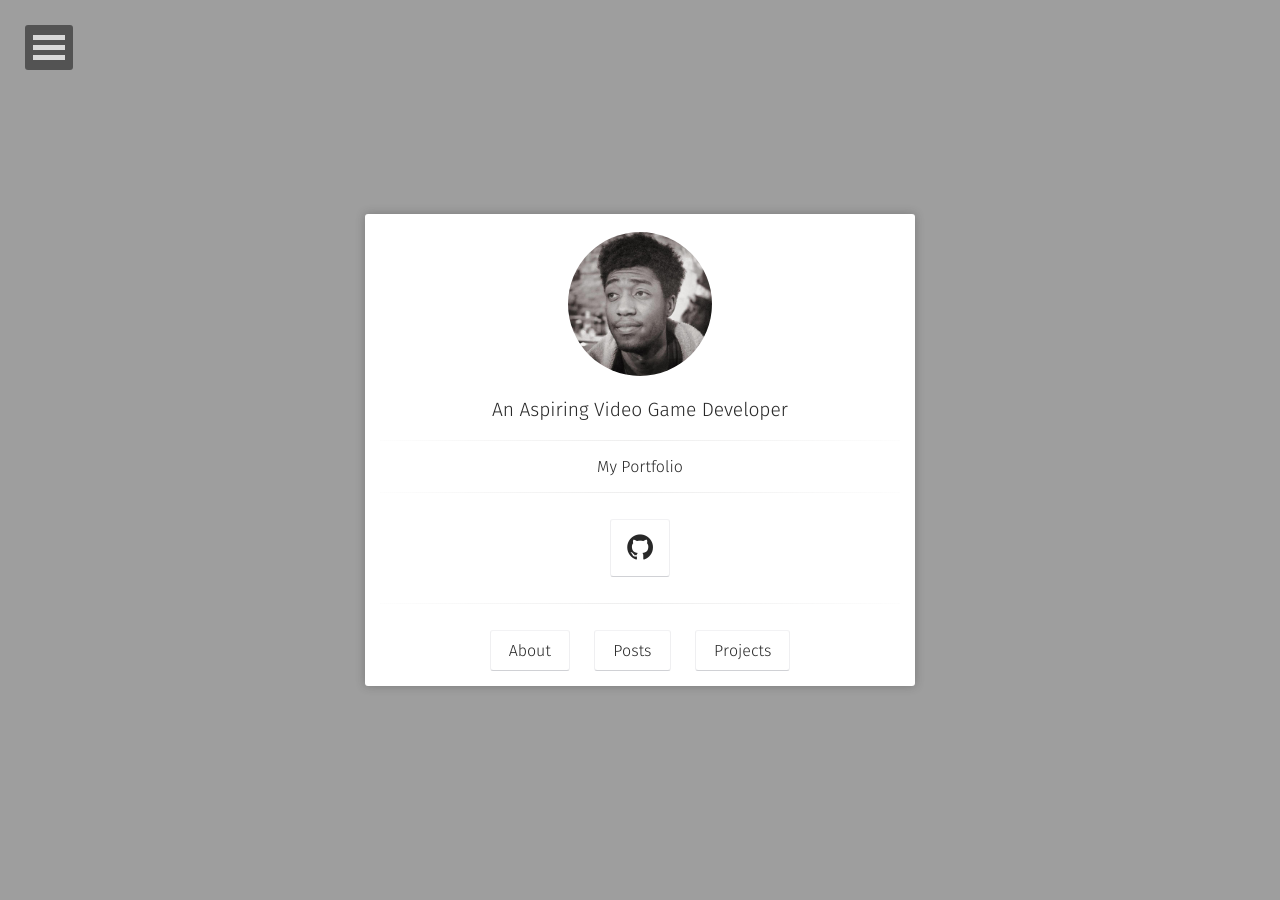
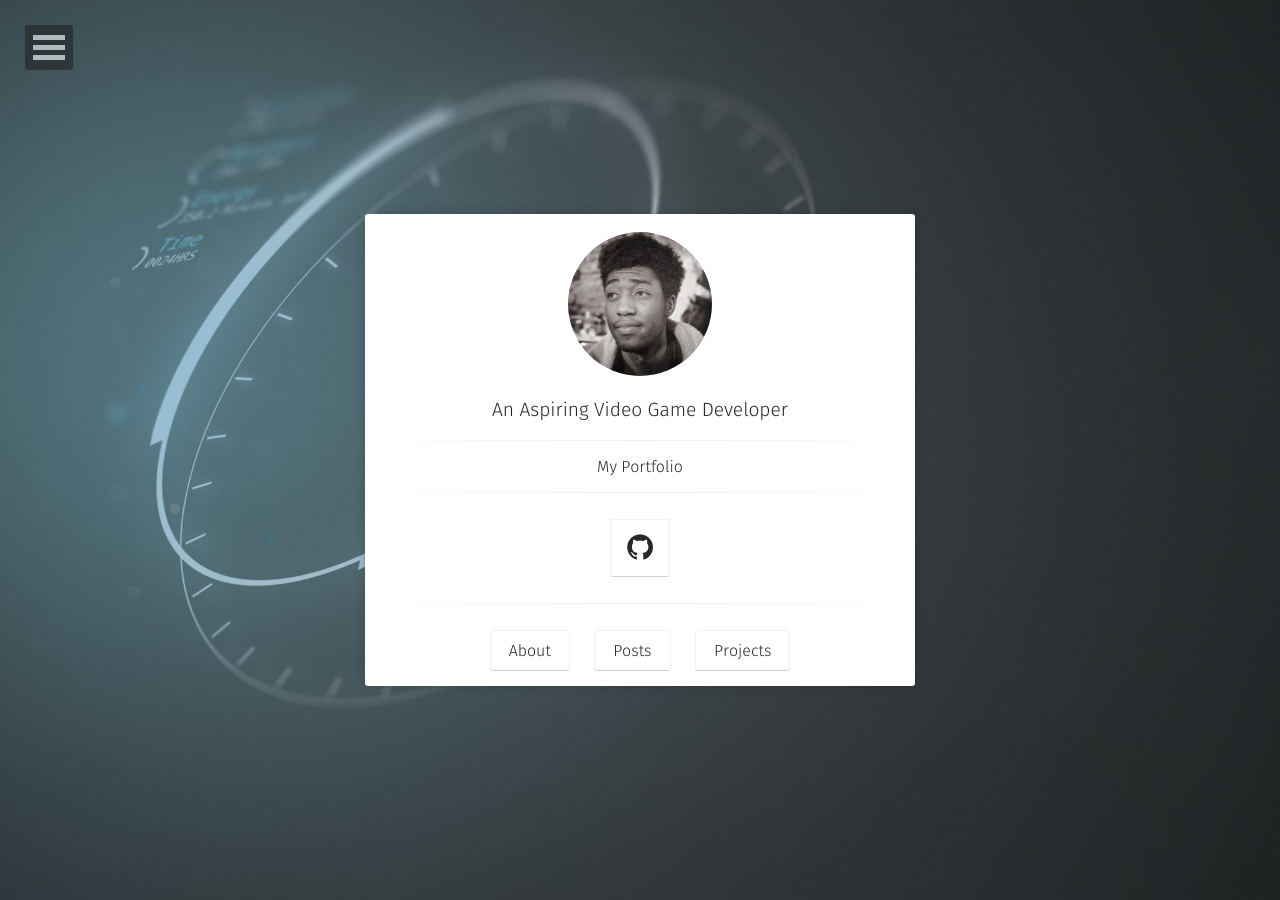
Before and after one commit to Levie/Levie.github.io, a Jekyll site: the page built from index.html, in a window 1280 px wide. Built offline with Jekyll 4.4.1, drawn with Linux system fonts in a browser that asks for light colours; some web fonts are replaced.

Commit message:
Background and Website Details Update2

```diff
--- a/_config.yml
+++ b/_config.yml
@@ -5,7 +5,7 @@ description:        "A Simple Portfolio Page, showcasing some work."
 reading_time:       true
 words_per_minute:   200
 logo:               'assets/img/profile_1.jpg'
-background:         'assets/vid/Mass_Space.wmv'
+background:         'assets/img/Background_10.jpg'
 tiled_bg:           false   # Set this true if you want to tile your background image, otherwise it will be covered
 locale:             en_US
 url:                https://Levie.github.io
```
Also changed, not shown: assets/img/Background_10.jpg (added).
